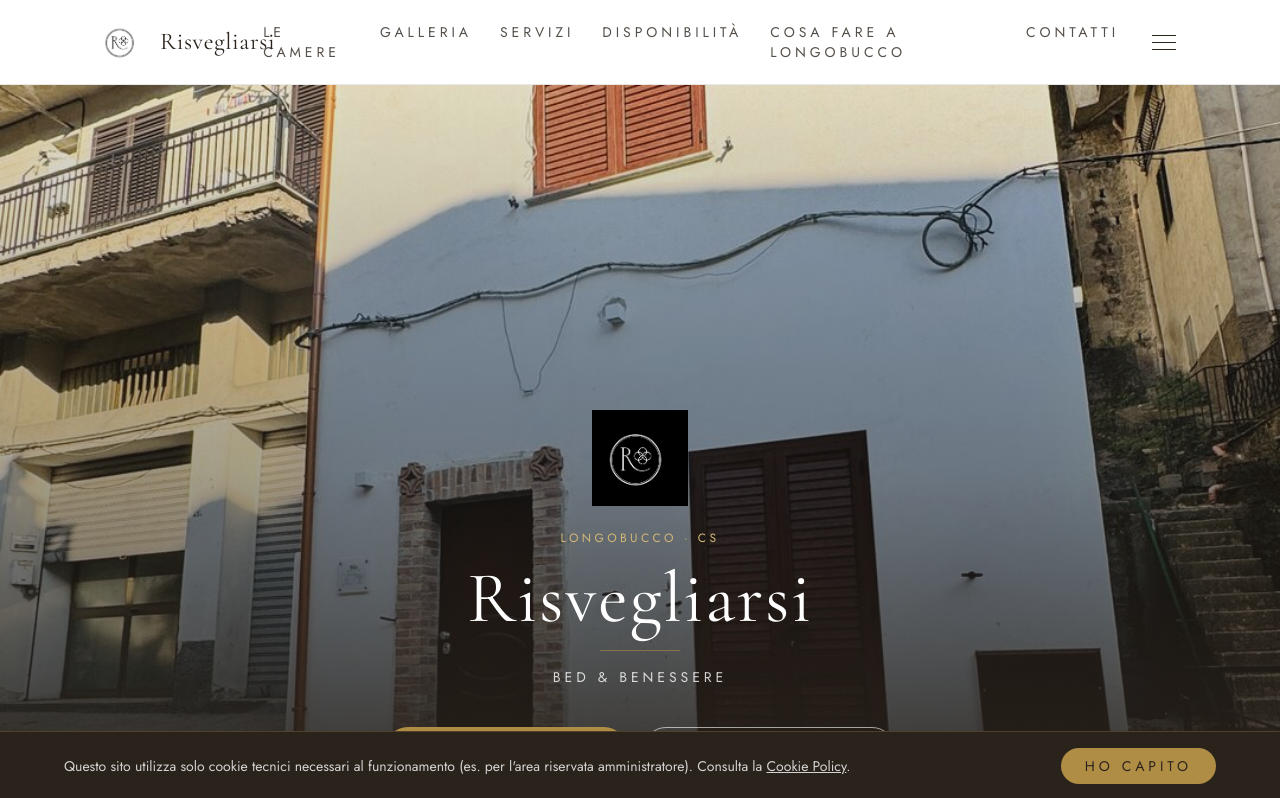
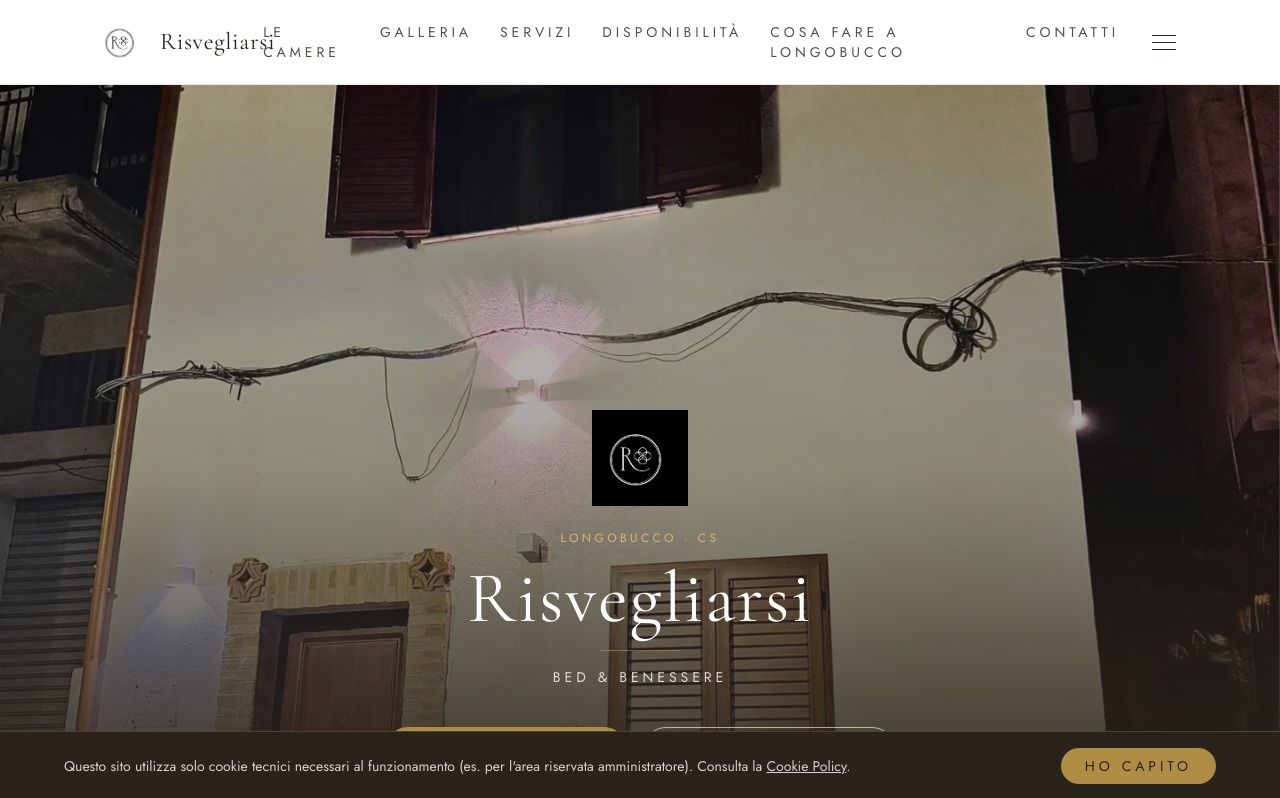
Before and after one commit to rossanorooms-prog/risvegliarsi, a Next.js app: page / in a window 1280 px wide. Shown: the top 798 px of the page. Built offline with nearby package versions, Linux system fonts and the light colour scheme.

Commit message:
Animazioni di scorrimento sulle gallerie (Alba da sinistra, Tramonto da destra) e slideshow di foto generali nella hero

```diff
--- a/app/camere/page.tsx
+++ b/app/camere/page.tsx
@@ -37,7 +37,7 @@ export default function CamerePage() {
             </ul>
 
             <div className="mt-8">
-              <Gallery foto={c.galleria} />
+              <Gallery foto={c.galleria} direzione={c.slug === "verde" ? "sinistra" : "destra"} />
             </div>
           </section>
         );
--- a/app/page.tsx
+++ b/app/page.tsx
@@ -3,19 +3,21 @@ import Link from "next/link";
 import { camere, servizi, site, galleriaEsterni } from "@/data/config";
 import WhatsAppButton from "@/components/WhatsAppButton";
 import Reviews from "@/components/Reviews";
+import HeroSlideshow from "@/components/HeroSlideshow";
+
+// Foto generali per la hero: facciate e ingressi, escludendo i primi piani
+// molto tecnici (comignolo, mensole in cotto) che rendono meglio nella
+// galleria dedicata che come prima immagine del sito.
+const fotoHero = galleriaEsterni.filter((f) =>
+  ["facciata-giorno", "facciata-notte", "ingresso-1", "ingresso-2"].some((k) => f.src.includes(k))
+);
 
 export default function HomePage() {
   return (
     <>
       {/* HERO */}
       <section className="relative flex h-[96vh] min-h-[620px] items-end justify-center overflow-hidden">
-        <Image
-          src={galleriaEsterni[0].src}
-          alt={galleriaEsterni[0].alt}
-          fill
-          priority
-          className="object-cover"
-        />
+        <HeroSlideshow foto={fotoHero} />
         <div className="absolute inset-0 bg-gradient-to-t from-inchiostro via-inchiostro/40 to-inchiostro/10" />
         <div className="relative z-10 flex flex-col items-center px-6 pb-20 text-center text-crema">
           <Image
--- a/components/Gallery.tsx
+++ b/components/Gallery.tsx
@@ -1,20 +1,58 @@
 "use client";
 
-import { useState } from "react";
+import { useEffect, useRef, useState } from "react";
 import Image from "next/image";
 import type { Foto } from "@/data/config";
 
-export default function Gallery({ foto }: { foto: Foto[] }) {
+type Direzione = "sinistra" | "destra" | "su";
+
+export default function Gallery({
+  foto,
+  direzione = "su",
+}: {
+  foto: Foto[];
+  direzione?: Direzione;
+}) {
   const [aperta, setAperta] = useState<number | null>(null);
+  const [visibile, setVisibile] = useState(false);
+  const gridRef = useRef<HTMLDivElement>(null);
+
+  useEffect(() => {
+    const nodo = gridRef.current;
+    if (!nodo) return;
+
+    const osservatore = new IntersectionObserver(
+      (voci) => {
+        if (voci[0]?.isIntersecting) {
+          setVisibile(true);
+          osservatore.disconnect();
+        }
+      },
+      { threshold: 0.1 }
+    );
+
+    osservatore.observe(nodo);
+    return () => osservatore.disconnect();
+  }, []);
+
+  const nascostaClass =
+    direzione === "sinistra"
+      ? "-translate-x-10 opacity-0"
+      : direzione === "destra"
+      ? "translate-x-10 opacity-0"
+      : "translate-y-6 opacity-0";
 
   return (
     <>
-      <div className="grid grid-cols-2 gap-3 sm:grid-cols-3">
+      <div ref={gridRef} className="grid grid-cols-2 gap-3 sm:grid-cols-3">
         {foto.map((f, i) => (
           <button
             key={f.src}
             onClick={() => setAperta(i)}
-            className="group relative aspect-[4/3] overflow-hidden rounded-lg bg-cremascura focus:outline-none focus-visible:ring-2 focus-visible:ring-rosso"
+            style={{ transitionDelay: `${Math.min(i * 60, 480)}ms` }}
+            className={`group relative aspect-[4/3] overflow-hidden rounded-lg bg-cremascura transition-all duration-700 ease-out focus:outline-none focus-visible:ring-2 focus-visible:ring-rosso ${
+              visibile ? "translate-x-0 translate-y-0 opacity-100" : nascostaClass
+            }`}
           >
             <Image
               src={f.src}
--- a/components/GalleryTabs.tsx
+++ b/components/GalleryTabs.tsx
@@ -29,7 +29,13 @@ export default function GalleryTabs({ categorie }: { categorie: GalleriaCategori
       </div>
 
       <div className="mt-10">
-        <Gallery foto={categoriaAttiva.foto} />
+        <Gallery
+          key={categoriaAttiva.slug}
+          foto={categoriaAttiva.foto}
+          direzione={
+            categoriaAttiva.slug === "alba" ? "sinistra" : categoriaAttiva.slug === "tramonto" ? "destra" : "su"
+          }
+        />
       </div>
     </div>
   );
--- /dev/null
+++ b/components/HeroSlideshow.tsx
@@ -0,0 +1,34 @@
+"use client";
+
+import { useEffect, useState } from "react";
+import Image from "next/image";
+import type { Foto } from "@/data/config";
+
+export default function HeroSlideshow({ foto, intervalloMs = 5000 }: { foto: Foto[]; intervalloMs?: number }) {
+  const [indice, setIndice] = useState(0);
+
+  useEffect(() => {
+    if (foto.length <= 1) return;
+    const timer = setInterval(() => {
+      setIndice((i) => (i + 1) % foto.length);
+    }, intervalloMs);
+    return () => clearInterval(timer);
+  }, [foto.length, intervalloMs]);
+
+  return (
+    <div className="absolute inset-0">
+      {foto.map((f, i) => (
+        <Image
+          key={f.src}
+          src={f.src}
+          alt={f.alt}
+          fill
+          priority={i === 0}
+          className={`object-cover transition-opacity duration-[1500ms] ease-in-out ${
+            i === indice ? "opacity-100" : "opacity-0"
+          }`}
+        />
+      ))}
+    </div>
+  );
+}
```
